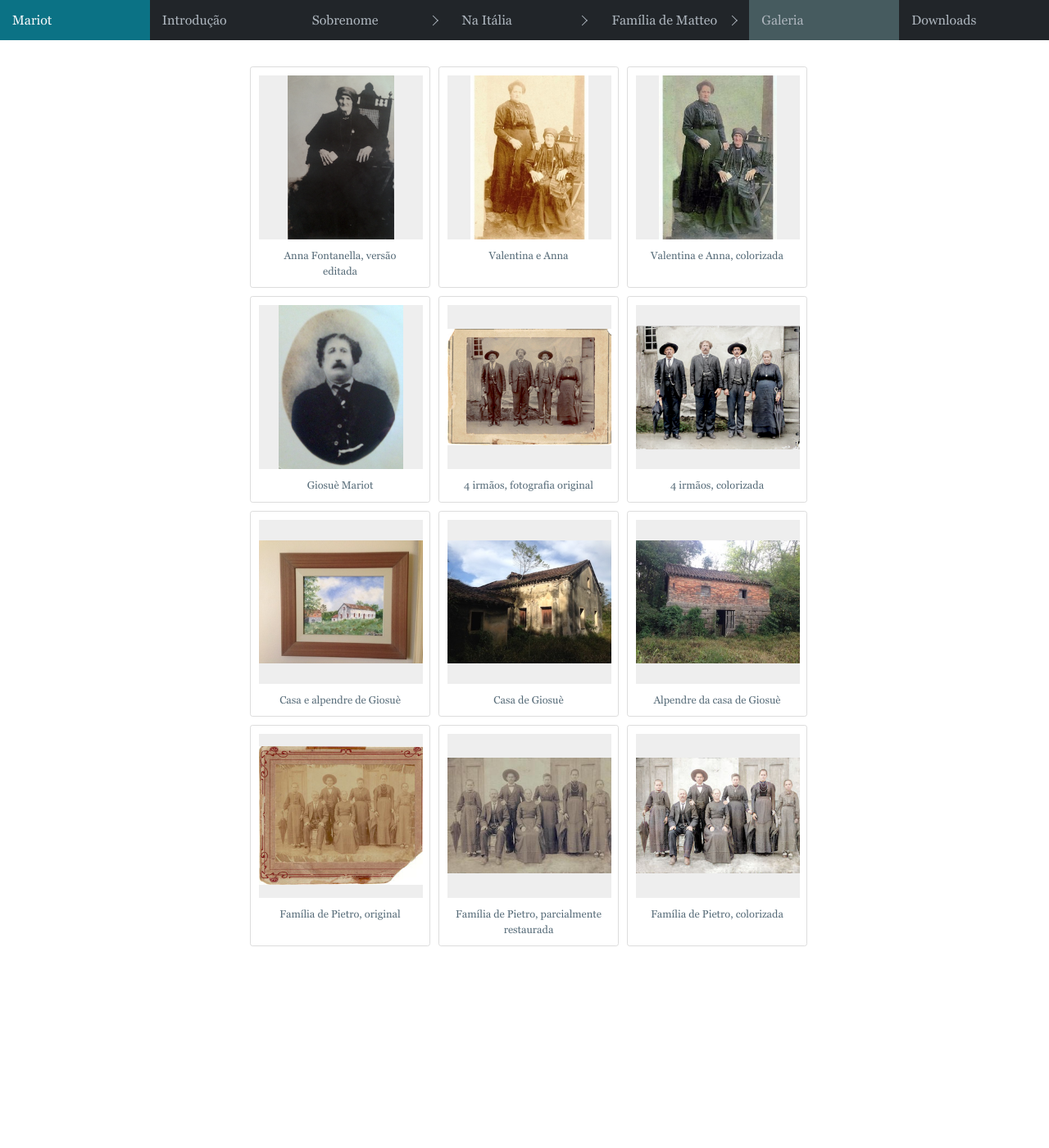
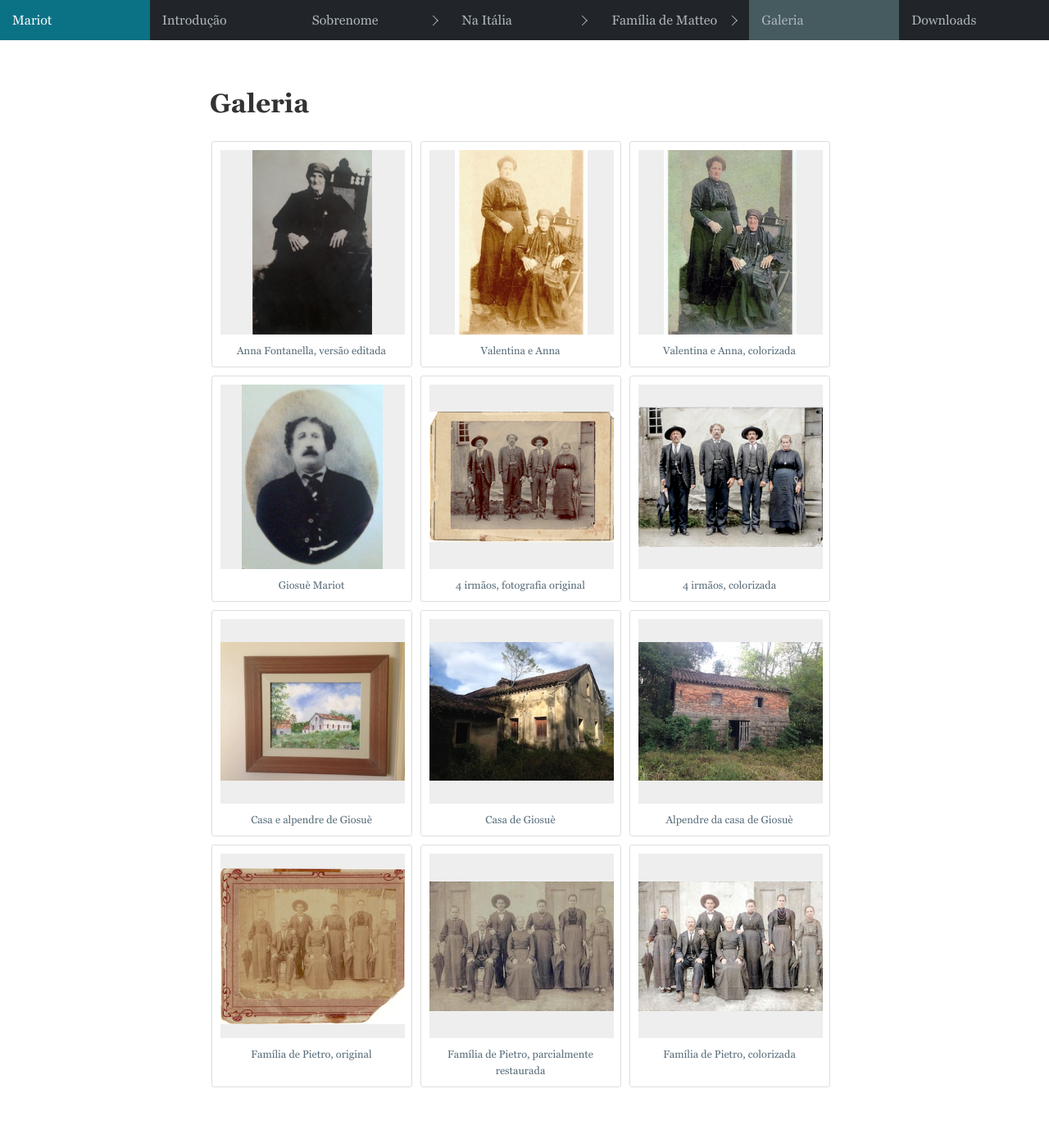
Before and after one commit to sentient06/mariot-family, a Jekyll site: the page built from galeria.html, in a window 1280 px wide. Shown: the whole page at 82% size. Built offline with Jekyll 4.4.1, drawn with Linux system fonts in a browser that asks for light colours; before the commit the page ends 1228 px from its top, so only the background shows below that.

Commit message:
Housekeeping.

```diff
--- a/assets/css/gallery.css
+++ b/assets/css/gallery.css
@@ -7,27 +7,27 @@
 }
 
 .gallery img {
-    max-width: 200px;
-    max-height: 200px;
+    max-width: 225px;
+    max-height: 225px;
 }
 
 .gallery picture {
     display: flex;
     border: 1px solid #ddd;
-    width: 220px;
-    min-height: 220px;
+    width: 245px;
+    min-height: 245px;
     padding: 10px;
     flex-direction: column;
     margin-bottom: 10px;
-    margin-left: 10px;
+    margin-right: 10px;
     border-radius: 0.2em;
 }
 
 .gallery picture a {
     background: #EEE;
     display: flex;
-    width: 200px;
-    height: 200px;
+    width: 225px;
+    height: 225px;
     flex-direction: row;
     align-items: center;
     justify-content: center;
--- a/galeria.html
+++ b/galeria.html
@@ -1,10 +1,13 @@
 ---
 layout: default
-css_files: [gallery, glightbox.min]
+css_files: [gallery, glightbox.min, generations]
 js_files: [glightbox.min, gallery]
 title: Mariot - Galeria
 ---
 
+        <h1>
+            Galeria
+        </h1>
         <div class="gallery">
 
 
@@ -14,12 +17,12 @@
                         Foto da foto tirada em 2016.
                     </p>
                     <p>
-                        Esta foto é uma versão editada de uma outra fotografia em que Valentina está em pé ao lado de Anna. Esta versão da foto é bastante comum. Este exemplar não é um scan, mas uma foto do retrato atualmente na residência de Zelma Mariot Hilbert.
+                        Esta foto é uma versão editada (analogicamente) de uma outra fotografia em que <strong class="g2">Valentina</strong> está em pé ao lado de <strong class="g1">Anna</strong>. Esta versão da foto é bastante comum. Este exemplar não é um scan, mas uma foto do retrato atualmente na residência de <strong class="g4">Zelma Mariot Hilbert</strong>.
                     </p>
                     <p>
                         <b>Fonte:</b>
                         <span>
-                            Acervo de Zelma Mariot Hilbert.
+                            Acervo de <strong class="g4">Zelma Mariot Hilbert</strong>.
                         </span>
                     </p>
 {% endcapture %}
@@ -39,12 +42,12 @@
                         Scan obtido em meados de 2020.
                     </p>
                     <p>
-                        Esta foto é a versão original do retrato de Anna Fontanella. Quinto Davide Baldessar sugere que a fotografia é de 1918, mas Anna morreu em 1917, portanto esta fotografia foi tirada provavelmente em Nova Prata, em 1917.
+                        Esta foto é a versão original do retrato de <strong class="g1">Anna Fontanella</strong>. <strong class="g4">Quinto Davide Baldessar</strong> sugere que a fotografia tenha sido tirada em 1918, mas <strong class="g1">Anna</strong> morreu em 1917, portanto esta fotografia foi tirada provavelmente em Nova Prata, em 1917.
                     </p>
                     <p>
                         <b>Fonte:</b>
                         <span>
-                            Scan por Mateus Zuchinalli Canani.
+                            Scan por <strong class="gu">Mateus Zuchinalli Canani</strong>.
                         </span>
                     </p>
 {% endcapture %}
@@ -69,7 +72,7 @@
                     <p>
                         <b>Fonte:</b>
                         <span>
-                            Scan por Mateus Zuchinalli Canani.
+                            Scan por <strong class="gu">Mateus Zuchinalli Canani</strong>.
                         </span>
                     </p>
 {% endcapture %}
@@ -87,12 +90,12 @@
                         Foto da foto tirada em 2016.
                     </p>
                     <p>
-                        O ano da foto é desconhecido. Estima-se ser do começo do século XX.
+                        O ano da foto é desconhecido. Estima-se ser do começo do século XX. Talvez 1910.
                     </p>
                     <p>
                         <b>Fonte:</b>
                         <span>
-                            Acervo de Zelma Mariot Hilbert.
+                            Acervo de <strong class="g4">Zelma Mariot Hilbert</strong>.
                         </span>
                     </p>
 {% endcapture %}
@@ -115,25 +118,25 @@
                     </p>
                     <ul>
                         <li>
-                            Pietro Mariot, o irmão mais velho, que trabalhou numa serraria na Itália;
+                            <strong class="g2">Pietro Mariot</strong>, o irmão mais velho, que trabalhou numa serraria na Itália;
                         </li>
                         <li>
-                            Giosuè Mariot, que perdeu a mão nas obras da estrada de ferro e casou 2 vezes;
+                            <strong class="g2">Giosuè Mariot</strong>, que perdeu a mão nas obras da estrada de ferro e casou 2 vezes;
                         </li>
                         <li>
-                            Marco Mariot, o mais novo dos homens, que foi ao Brasil antes dos demais, acompanhado do pai;
+                            <strong class="g2">Marco Mariot</strong>, o mais novo dos homens, que foi ao Brasil antes dos demais, acompanhado do pai;
                         </li>
                         <li>
-                            Teresa Mariot, que não escondia o desgosto de viver no Brasil quando era jovem e casou com Pietro Baldessar.
+                            <strong class="g2">Teresa Brigida Mariot</strong>, que não escondia o desgosto de viver no Brasil quando era jovem e casou com Pietro Baldessar.
                         </li>
                     </ul>
                     <p>
-                        Todos nesta foto estão em roupas formais, com sapatos, relógios de bolso, broches. Os imigrantes se vestiam assim em ocasiões especiais. Eles também usavam sapatos para ir à igreja nos domingos, mas a tela atrás deles sugere uma festa de algum tipo.
+                        Todos nesta foto estão em roupas formais, com sapatos, relógios de bolso, broches. Os imigrantes se vestiam assim em ocasiões especiais. Eles também usavam sapatos para ir à igreja nos domingos. A tela atrás deles aparece em muitas fotos de Urussanga desta época, é provável que esse seja o endereço do fotógrafo.
                     </p>
                     <p>
                         <b>Fonte:</b>
                         <span>
-                            Acervo de Paulo Mariot.
+                            Acervo de <strong class="g5">Paulo Mariot</strong>.
                         </span>
                     </p>
 {% endcapture %}
@@ -157,7 +160,7 @@
                     <p>
                         <b>Fonte:</b>
                         <span>
-                            Acervo de Paulo Mariot.
+                            Acervo de <strong class="g4">Zelma Mariot Hilbert</strong>.
                         </span>
                     </p>
 {% endcapture %}
@@ -176,12 +179,12 @@
                         Foto do quadro tirada em 2016.
                     </p>
                     <p>
-                        Esta é a casa e alpendre de Giosuè Mariot em Rio Salto. Quadro atualmente na residência de Zelma Mariot Hilbert.
+                        Esta é a casa e alpendre de <strong class="g2">Giosuè Mariot</strong> em Rio Salto. Quadro atualmente na residência de <strong class="g4">Zelma Mariot Hilbert</strong>.
                     </p>
                     <p>
                         <b>Fonte:</b>
                         <span>
-                            Acervo de Zelma Mariot Hilbert.
+                            Acervo de <strong class="g4">Zelma Mariot Hilbert</strong>.
                         </span>
                     </p>
 {% endcapture %}
@@ -199,15 +202,15 @@
                         Foto tirada em 2016.
                     </p>
                     <p>
-                        Esta é a casa e de Giosuè Mariot em Rio Salto, a mesma retratada no quadro.
+                        Esta é a casa e de <strong class="g2">Giosuè Mariot</strong> em Rio Salto, a mesma retratada no quadro.
                     </p>
                     <p>
-                        Esta casa passou a ser a residência de Mansueto Mariot e sua esposa Emma Costa. Ela foi vendida e na década de 2010 passou a pertencer a uma empresa. Permanene abandonada desde então. Em 2021 corre um boato que a casa será demolida.
+                        Esta casa passou a ser a residência de <strong class="g3">Mansueto Mariot</strong> e sua esposa <strong class="gu">Emma Costa</strong>. Ela foi vendida e na década de 2010 passou a pertencer a uma empresa. Permanene abandonada desde então. Em 2021 corre um boato que a casa será demolida.
                     </p>
                     <p>
                         <b>Fonte:</b>
                         <span>
-                            Acervo de Giancarlo Mariot.
+                            Acervo de <strong class="g6">Giancarlo Mariot</strong>.
                         </span>
                     </p>
 {% endcapture %}
@@ -225,15 +228,15 @@
                         Foto tirada em 2016.
                     </p>
                     <p>
-                        Este é o alpendre da casa de Giosuè Mariot em Rio Salto.
+                        Este é o alpendre da casa de <strong class="g2">Giosuè Mariot</strong> em Rio Salto.
                     </p>
                     <p>
-                        O alpendre foi construído por Mansueto Mariot (filho de Giosuè) e sua esposa Emma Costa. A pedra que serve de lintel tem destaque especial por ser particularmente pesada. A construção com uso de pedras e o posicionamento do lintel são resquícios dos métodos usados na Itália.
+                        O alpendre foi construído por <strong class="g3">Mansueto Mariot</strong> (filho de <strong class="g2">Giosuè</strong>) e sua esposa <strong class="gu">Emma Costa</strong>. A pedra que serve de lintel tem destaque especial por ser particularmente pesada. A construção com uso de pedras e o posicionamento do lintel são resquícios dos métodos usados na Itália.
                     </p>
                     <p>
                         <b>Fonte:</b>
                         <span>
-                            Acervo de Giancarlo Mariot.
+                            Acervo de <strong class="g6">Giancarlo Mariot</strong>.
                         </span>
                     </p>
 {% endcapture %}
@@ -252,15 +255,15 @@
                         Scan feito em 2021.
                     </p>
                     <p>
-                        Da esquerda para a direita, sentados, estão Pietro Mariot e Lucia Olivier Mariot.
+                        Da esquerda para a direita, sentados, estão <strong class="g2">Pietro Mariot</strong> e <strong class="g2">Lucia Olivier Mariot</strong>.
                     </p>
                     <p>
-                        Da esquerda para a direita, em pé, estão: Margherita, Cesare, Anna, Italia e Dusolina.
+                        Da esquerda para a direita, em pé, estão: <strong class="g3">Margherita</strong>, <strong class="g3">Cesare</strong>, <strong class="g3">Anna</strong>, <strong class="g3">Italia</strong> e <strong class="g3">Dusolina</strong>.
                     </p>
                     <p>
                         <b>Fonte:</b>
                         <span>
-                            Acervo de Paulo Mariot.
+                            Acervo de <strong class="g5">Paulo Mariot</strong>.
                         </span>
                     </p>
 {% endcapture %}
@@ -283,7 +286,7 @@
                     <p>
                         <b>Fonte:</b>
                         <span>
-                            Acervo de Paulo Mariot.
+                            Acervo de <strong class="g5">Paulo Mariot</strong>.
                         </span>
                     </p>
 {% endcapture %}
@@ -309,7 +312,7 @@
                     <p>
                         <b>Fonte:</b>
                         <span>
-                            Acervo de Paulo Mariot.
+                            Acervo de <strong class="g5">Paulo Mariot</strong>.
                         </span>
                     </p>
 {% endcapture %}
```
